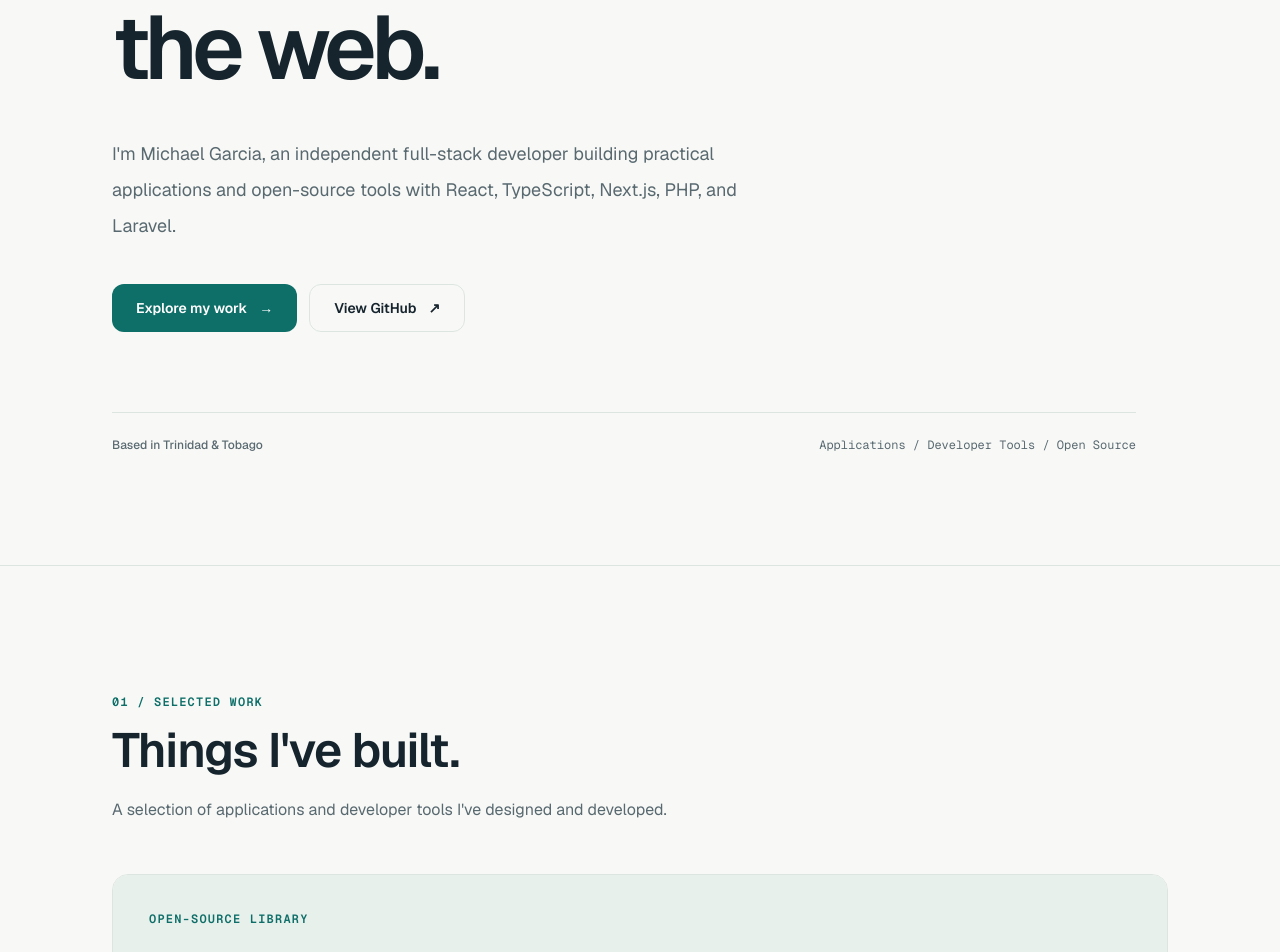
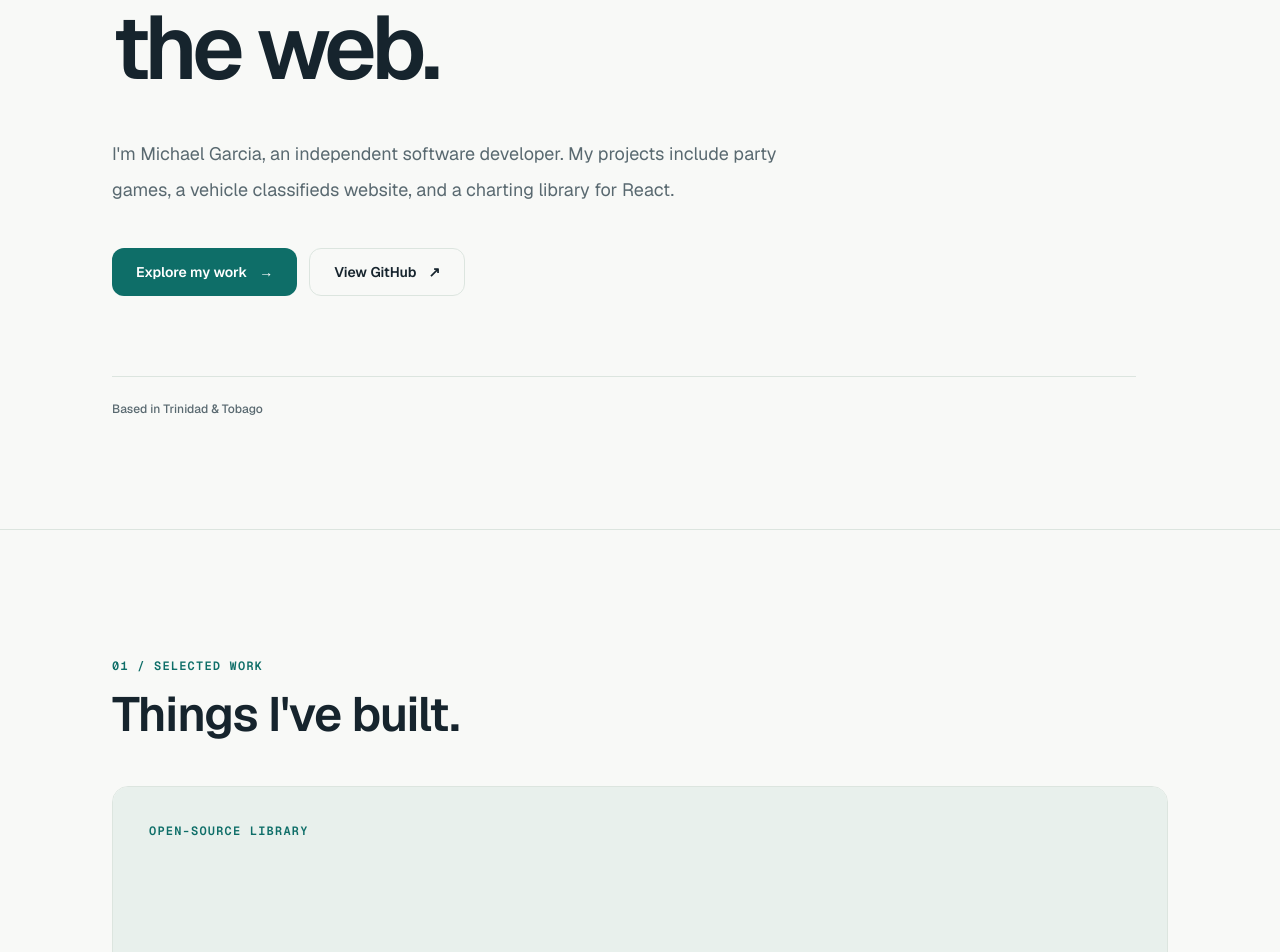
Before and after one commit to michael-garcia-95/portfolio-website, a Next.js app: page / in a window 1280 px wide. Shown: the part 420-1372 px from the top of the page. Built offline with nearby package versions, Linux system fonts and the light colour scheme.

Commit message:
content: simplify homepage copy

```diff
--- a/components/home/Hero.tsx
+++ b/components/home/Hero.tsx
@@ -32,9 +32,10 @@ export default function Hero() {
 
           {/* Introduction */}
           <p className="mt-8 max-w-2xl text-base leading-8 text-muted sm:mt-10 sm:text-lg sm:leading-9">
-            I'm Michael Garcia, an independent full-stack developer
-            building practical applications and open-source tools
-            with React, TypeScript, Next.js, PHP, and Laravel.
+            I&apos;m Michael Garcia, an independent software
+            developer. My projects include party games, a
+            vehicle classifieds website, and a charting
+            library for React.
           </p>
 
           {/* Actions */}
@@ -65,13 +66,9 @@ export default function Hero() {
           </div>
 
           {/* Supporting details */}
-          <div className="mt-16 flex flex-col gap-3 border-t border-border pt-6 sm:mt-20 sm:flex-row sm:items-center sm:justify-between">
+          <div className="mt-16 border-t border-border pt-6 sm:mt-20">
             <p className="text-xs font-medium text-muted">
-              Based in Trinidad & Tobago
-            </p>
-
-            <p className="font-mono text-xs text-muted">
-              Applications / Developer Tools / Open Source
+              Based in Trinidad &amp; Tobago
             </p>
           </div>
         </div>
--- a/components/home/SelectedWork.tsx
+++ b/components/home/SelectedWork.tsx
@@ -27,11 +27,6 @@ export default function SelectedWork() {
           >
             Things I&apos;ve built.
           </h2>
-
-          <p className="mt-5 text-base leading-8 text-muted">
-            A selection of applications and developer tools
-            I&apos;ve designed and developed.
-          </p>
         </div>
 
         <div className="mt-12 grid gap-6 lg:grid-cols-2">
--- a/components/home/TechnicalExpertise.tsx
+++ b/components/home/TechnicalExpertise.tsx
@@ -73,12 +73,6 @@ export default function TechnicalExpertise() {
           >
             What I work with.
           </h2>
-
-          <p className="mt-6 max-w-2xl text-base leading-8 text-muted sm:text-lg">
-            I work on both the parts people see and the systems
-            behind them. These are some of the tools I use
-            across my projects.
-          </p>
         </div>
 
         <div className="mt-12 grid gap-4 md:grid-cols-2">
--- a/components/layout/Footer.tsx
+++ b/components/layout/Footer.tsx
@@ -28,10 +28,6 @@ export default function Footer() {
 
             <p className="mt-5 text-sm font-medium text-background/80">
               Full-Stack Software Developer
-            </p>
-
-            <p className="mt-3 max-w-sm text-sm leading-7 text-background/65">
-              Building modern applications and tools for the web.
             </p>
 
             <p className="mt-4 text-xs text-background/55">
```
